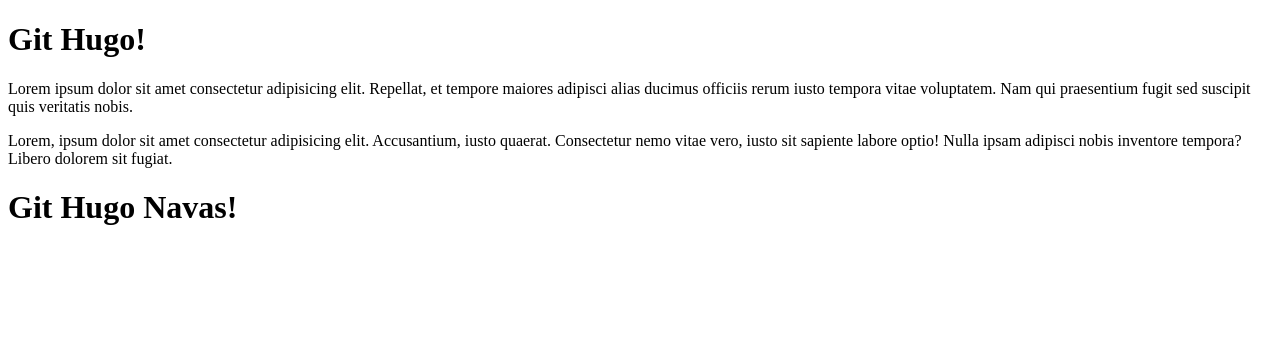
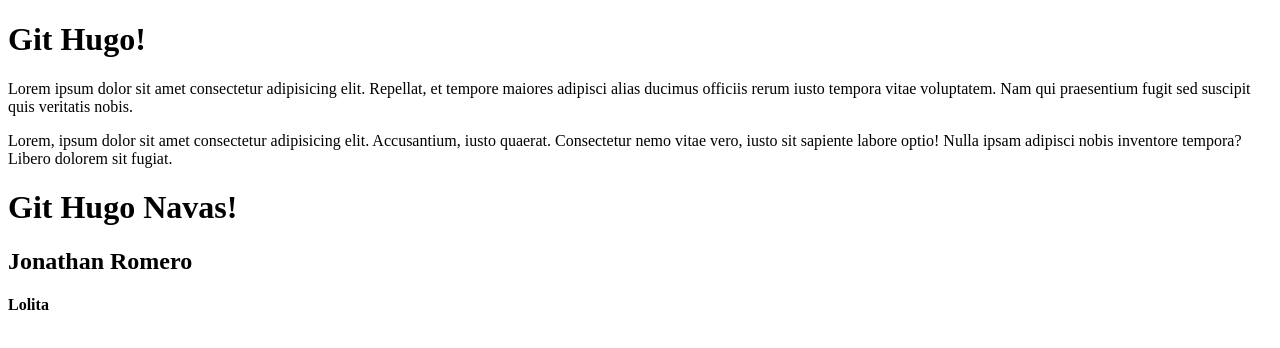
Before and after one commit to hugonavas97/primer_proyecto, a plain HTML site: page index.html in a window 1280 px wide. Drawn offline with Linux system fonts and the light colour scheme.

Commit message:
agregando cosas

```diff
--- a/index.html
+++ b/index.html
@@ -13,5 +13,7 @@
         <p>Lorem, ipsum dolor sit amet consectetur adipisicing elit. Accusantium, iusto quaerat. Consectetur nemo vitae vero, iusto sit sapiente labore optio! Nulla ipsam adipisci nobis inventore tempora? Libero dolorem sit fugiat.</p>
     </div>
     <h1>Git Hugo Navas!</h1>
+    <h2>Jonathan Romero</h2>
+    <h4>Lolita</h4>
 </body>
 </html>
```
